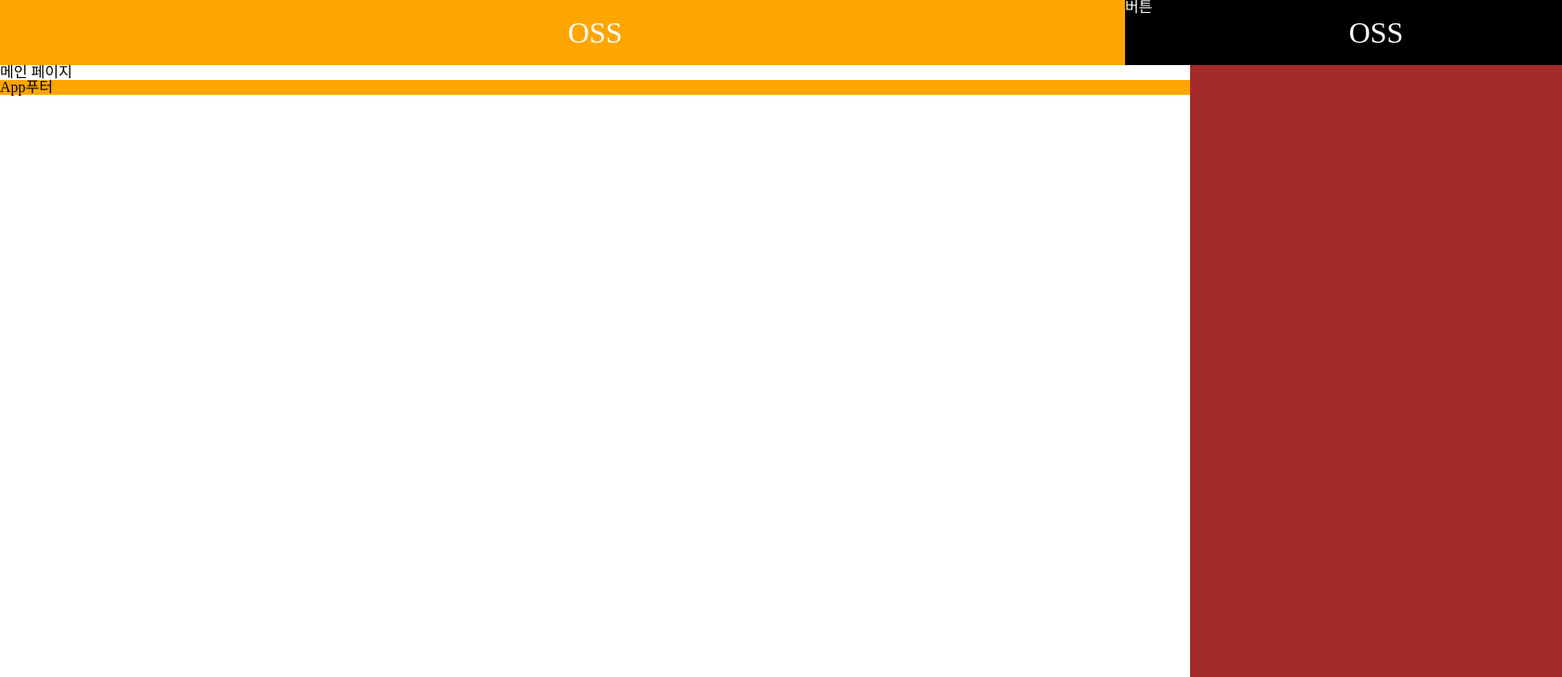
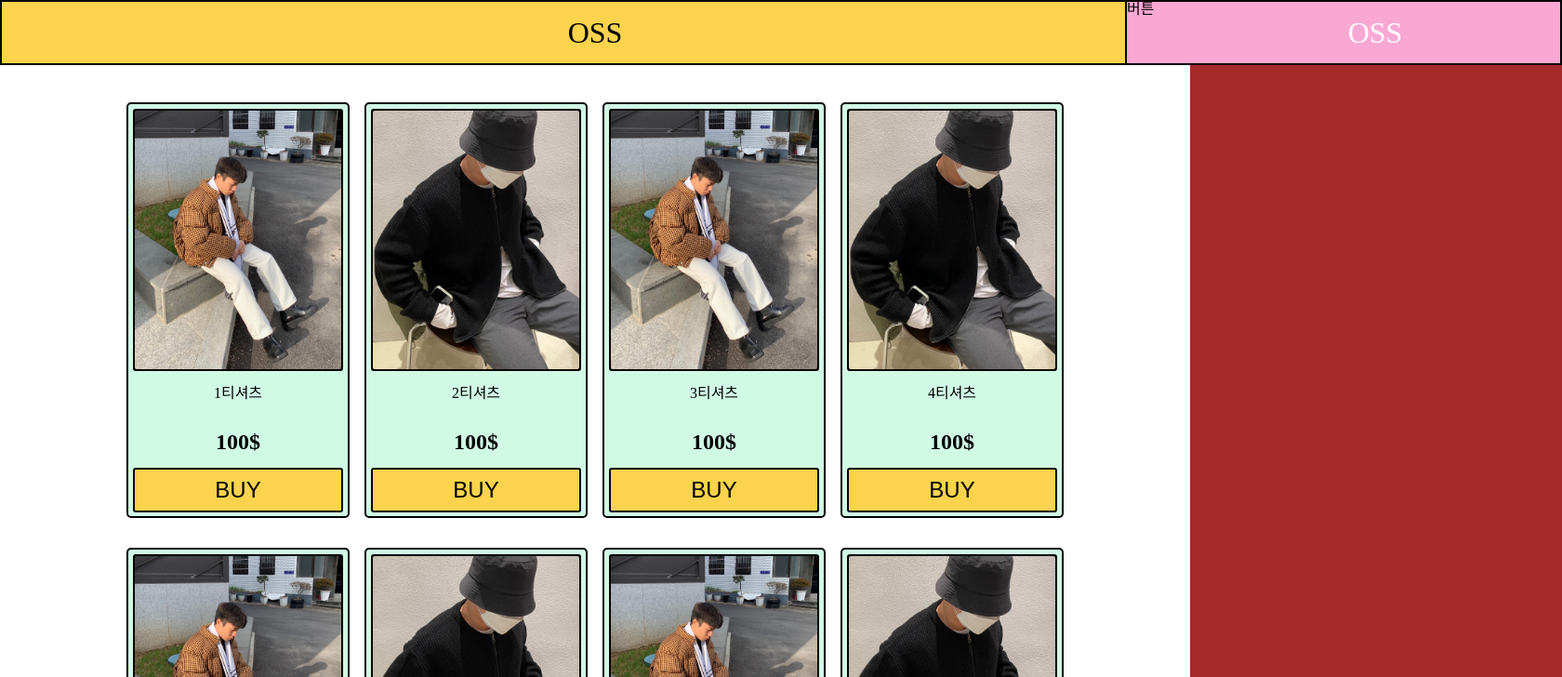
Before and after one commit to jdwns96/React-Shop, a React (Create React App) app: page / in a window 1280 px wide. Shown: the top 728 px of the page at 93% size, 1680 px wide, since content can reach past the window. Built offline with nearby package versions, Linux system fonts and the light colour scheme.

Commit message:
[UPDATE]main card section

```diff
--- a/src/components/headers/AppHeader.tsx
+++ b/src/components/headers/AppHeader.tsx
@@ -16,7 +16,9 @@ const AppHeader = () => {
 };
 
 const header = css`
-  background-color: orange;
+  background-color: #ffffff;
+  background-color: rgba(252, 211, 77);
+  border: 2px solid #000;
   display: flex;
   justify-content: center;
   align-items: center;
@@ -32,7 +34,15 @@ const header = css`
       display: flex;
       justify-content: center;
       font-size: 2rem;
-      color: #ffffff;
+      color: #000;
+    }
+  }
+
+  @media (max-width: 768px) {
+    .header {
+      &__inner-container {
+        width: 100%;
+      }
     }
   }
 `;
--- /dev/null
+++ b/src/components/main/Card.tsx
@@ -0,0 +1,107 @@
+import React from "react";
+
+/** @jsxImportSource @emotion/react */
+import { css } from "@emotion/react";
+
+import image from "@assets/images/image1.jpeg";
+import image2 from "@assets/images/image2.jpeg";
+
+const Card = (props: any) => {
+  return (
+    <div className="card" css={card}>
+      <div className="card__inner-container">
+        <div className="card__img">
+          <img src={props.number % 2 === 0 ? image : image2} alt="" />
+        </div>
+        <p className="card__title">
+          {props.number + 1}
+          티셔츠
+        </p>
+        <p className="card__price">100$</p>
+        <div className="card__button">
+          <button>BUY</button>
+        </div>
+      </div>
+    </div>
+  );
+};
+
+const card = css`
+  width: 25%;
+  display: flex;
+  flex-direction: column;
+  padding: 0.5rem;
+  margin-bottom: 1rem;
+  cursor: pointer;
+
+  .card {
+    &__inner-container {
+      display: flex;
+      flex-direction: column;
+      flex-grow: 1;
+
+      border: 2px solid black;
+      border-radius: 5px;
+      padding: 0.3rem;
+      background-color: rgba(209, 250, 229);
+    }
+
+    &__title {
+      font-size: 1rem;
+      text-align: center;
+      padding: 1rem 0;
+
+      /* background-color: rgba(4, 120, 87); */
+    }
+
+    &__img {
+      flex-grow: 1;
+      flex-basis: 66.66%;
+      border: 2px solid #000;
+      border-radius: 3px;
+      background-color: #000;
+
+      img {
+        width: 100%;
+        height: 100%;
+        object-fit: cover;
+        vertical-align: top;
+        border-radius: 2px;
+      }
+    }
+
+    &__price {
+      font-size: 1.5rem;
+      text-align: center;
+      font-weight: 600;
+      padding: 1rem 0;
+    }
+
+    &__button {
+      button {
+        transition: 0.2s;
+        border: 2px solid black;
+        border-radius: 3px;
+        font-size: 1.5rem;
+        padding: 0.5rem;
+        width: 100%;
+        cursor: pointer;
+        background-color: rgba(252, 211, 77);
+
+        &:hover {
+          color: #fff;
+        }
+      }
+    }
+  }
+
+  @media (max-width: 1024px) {
+    width: 33.33%;
+  }
+
+  @media (max-width: 640px) {
+    width: 50%;
+  }
+`;
+
+export default Card;
--- a/src/components/main/Main.tsx
+++ b/src/components/main/Main.tsx
@@ -1,11 +1,49 @@
 import React from "react";
+
+/** @jsxImportSource @emotion/react */
+import { css } from "@emotion/react";
+
+// child component
+import Card from "./Card";
 
 const Main = () => {
   return (
-    <div>
-      <div>메인 페이지</div>
-    </div>
+    <>
+      <div className="main" css={main}>
+        <div className="main__inner-container">
+          {Array(8)
+            .fill(0)
+            .map((elem, i) => (
+              <Card number={i} />
+            ))}
+        </div>
+      </div>
+    </>
   );
 };
 
+const main = css`
+  padding: 2rem 0;
+  width: 100%;
+  max-width: 1920px;
+  display: flex;
+  justify-content: center;
+
+  .main {
+    &__inner-container {
+      width: 80%;
+      display: flex;
+      flex-wrap: wrap;
+    }
+  }
+
+  @media (max-width: 768px) {
+    .main {
+      &__inner-container {
+        width: 95%;
+      }
+    }
+  }
+`;
+
 export default Main;
--- a/src/components/sidebar/SideBar.tsx
+++ b/src/components/sidebar/SideBar.tsx
@@ -12,8 +12,8 @@ const SideBar = () => {
 
   return (
     <>
-      <div className="curtain" css={[curtain, toggle ? curtain_on : null]} onClick={onToggle}></div>
-      <div className="sidebar" css={[sidebar, toggle ? sidebar_on : null]}>
+      <div className={toggle ? "curtain curtain--on" : "curtain"} css={curtain} onClick={onToggle}></div>
+      <div className={toggle ? "sidebar sidebar--on" : "sidebar"} css={sidebar}>
         <div className="sidebar__button" onClick={onToggle}>
           버튼
         </div>
@@ -31,31 +31,51 @@ const SideBar = () => {
 };
 
 const sidebar = css`
-  /* position: fixed; */
-  position: absolute;
+  position: fixed;
   width: 400px;
   top: 0;
   right: -400px;
   height: 100vh;
-  background-color: black;
   z-index: 9999;
   transition: 0.3s;
   color: #fff;
 
+  &.sidebar--on {
+    right: 0;
+
+    @media (max-width: 768px) {
+      left: 0;
+
       .sidebar {
         &__button {
-      color: #ffffff;
+          left: 0px;
+        }
+      }
+    }
+  }
+
+  .sidebar {
+    &__button {
+      color: #000;
       cursor: pointer;
       z-index: 9999;
       width: 70px;
       height: 70px;
-      background-color: black;
+      /* background-color: #000; */
+      border-top: 2px solid black;
+      border-left: 2px solid black;
+      border-bottom: 2px solid black;
+      background-color: rgba(249, 168, 212);
       position: absolute;
       top: 0;
       left: -70px;
     }
 
     &__header {
+      background-color: rgba(249, 168, 212);
+      border-top: 2px solid black;
+      border-right: 2px solid black;
+      border-bottom: 2px solid black;
       width: 100%;
       height: 70px;
       font-size: 2rem;
@@ -84,20 +104,14 @@ const sidebar = css`
   }
 `;
 
-const sidebar_on = css`
-  left: unset !important;
-  right: 0;
-`;
-
 const curtain = css`
   position: absolute;
   width: 0;
   height: 0;
   opacity: 0;
   z-index: -9999;
-`;
 
-const curtain_on = css`
+  &.curtain--on {
     position: absolute;
     width: 100vw;
     height: 100vh;
@@ -105,6 +119,7 @@ const curtain_on = css`
     opacity: 0.3;
     background-color: black;
     z-index: 9999;
+  }
 `;
 
 export default SideBar;
```
Lines whose indentation alone changed are shown as unchanged.
